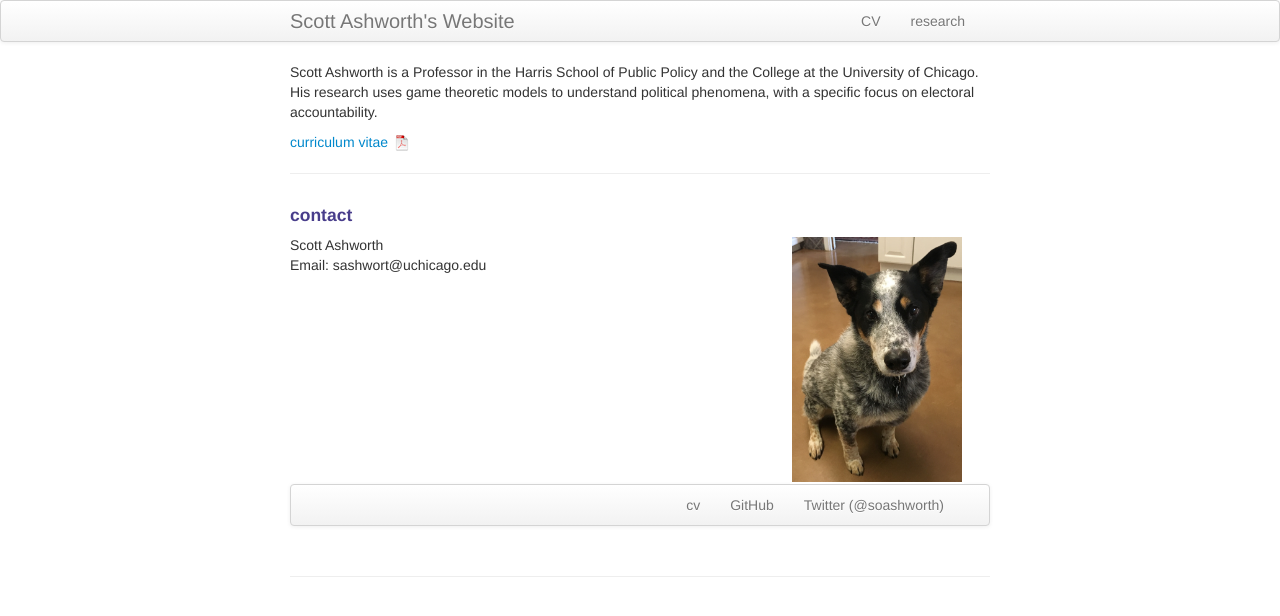
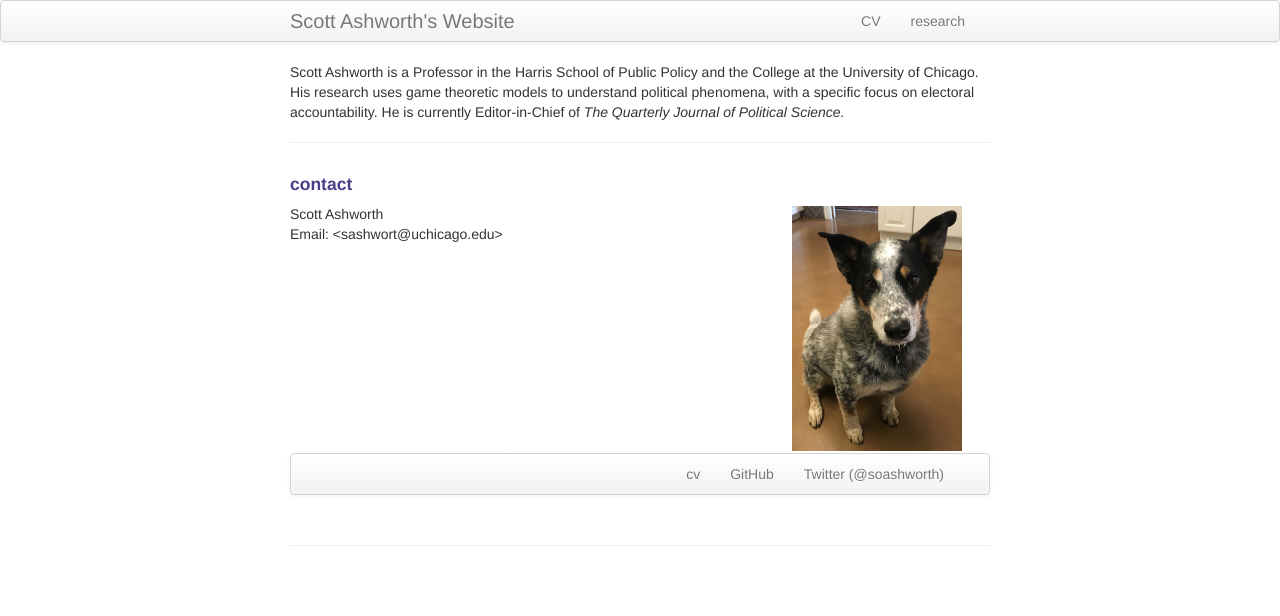
Before and after one commit to ScottAshworth/scottashworth.github.io, a Jekyll site: the page built from index.md, in a window 1280 px wide. Shown: the top 616 px of the page. Built offline with Jekyll 4.4.1, drawn with Linux system fonts in a browser that asks for light colours.

Commit message:
update website

```diff
--- a/index.md
+++ b/index.md
@@ -5,9 +5,10 @@ description: Scott Ashworth is professor in the Harris School and the College at
 keywords: something?
 ---
 
-Scott Ashworth is a Professor in the Harris School of Public Policy and the College at the University of Chicago. His research uses game theoretic models to understand political phenomena, with a specific focus on electoral accountability.
+Scott Ashworth is a Professor in the Harris School of Public Policy and the College at the University of Chicago. His research uses game theoretic models to understand political phenomena, with a specific focus on electoral accountability. He is currently Editor-in-Chief of *The Quarterly Journal of Political Science.*
 
-[curriculum vitae ![cv as pdf]({{ BASE_PATH }}/pages/icons16/pdf-icon.png)]({{ BASE_PATH }}/assets/cv.pdf)<br/>
+<!--
+[curriculum vitae ![cv as pdf]({{ BASE_PATH }}/pages/icons16/pdf-icon.png)]({{ BASE_PATH }}/assets/cv.pdf)<br/> -->
 
 
 ---
```
Also changed, not shown: other parts of index.md (+1 -1 lines).
